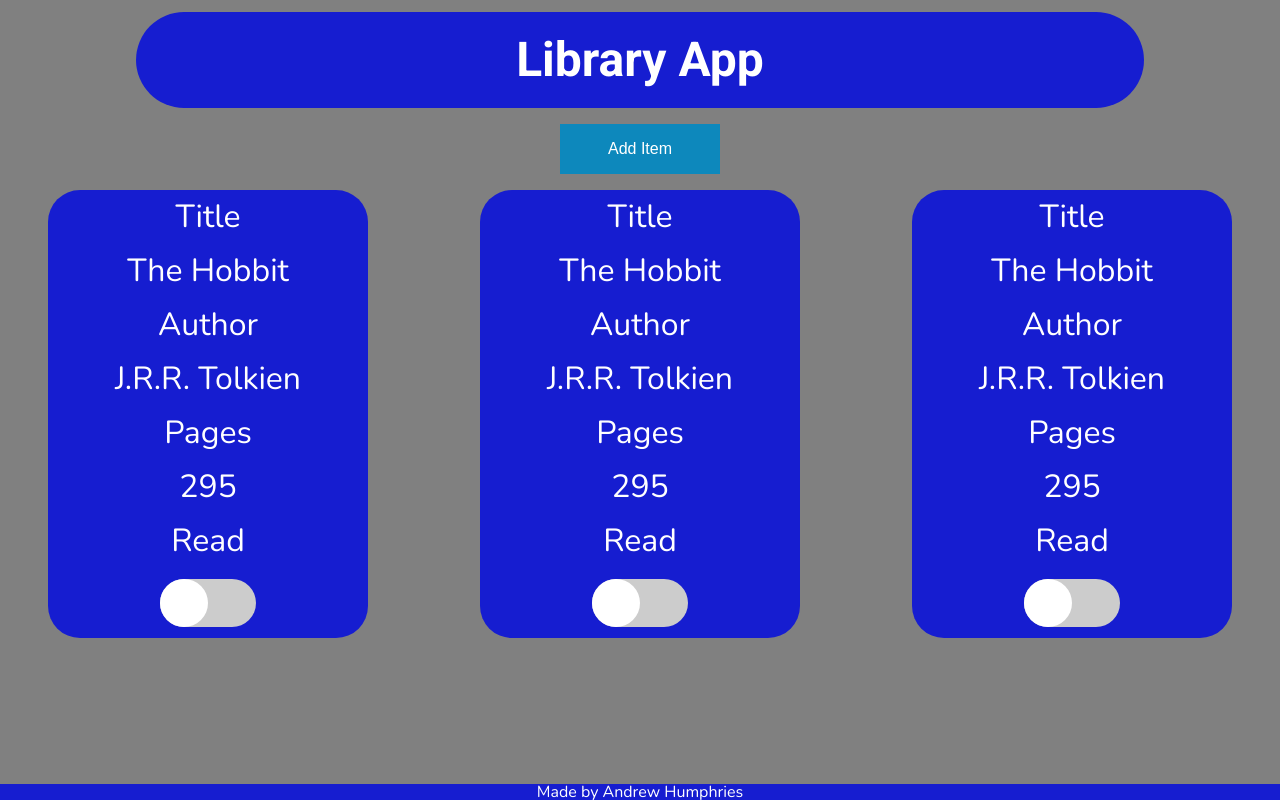
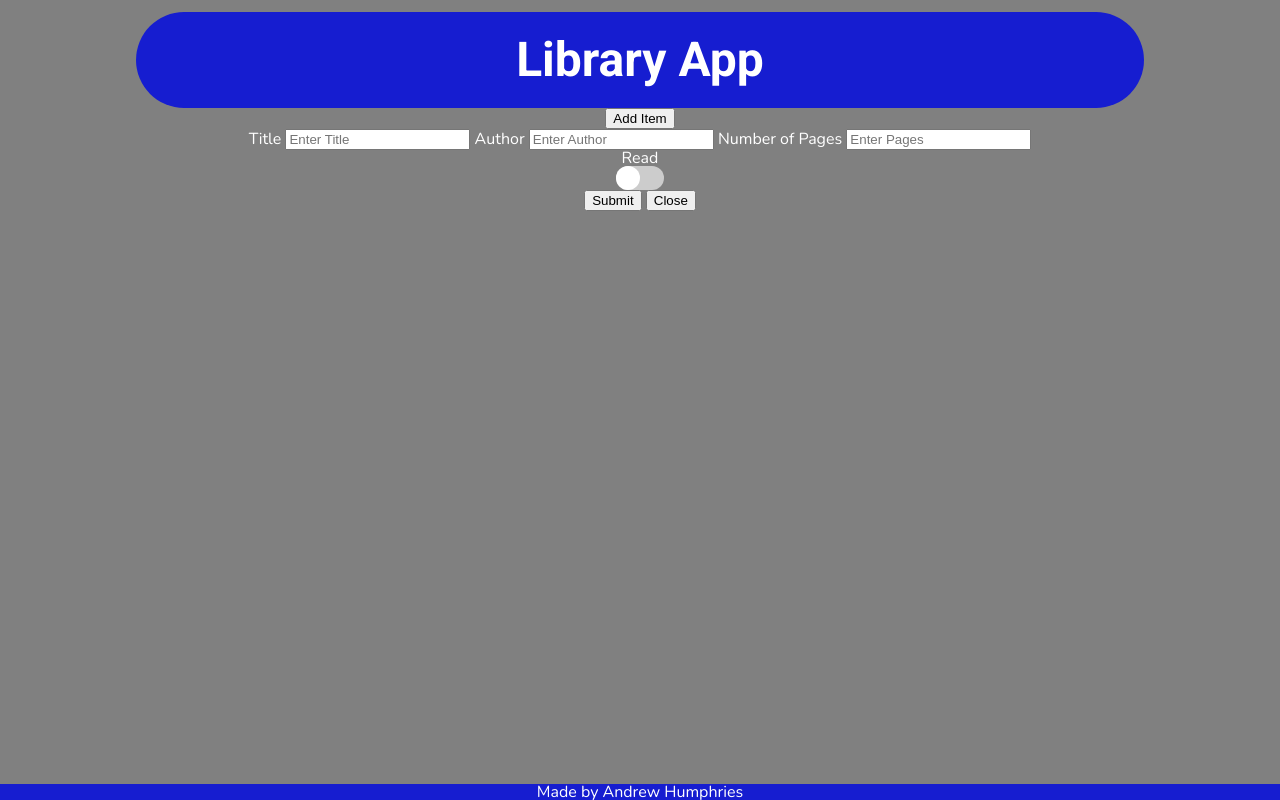
Before and after one commit to jehutymsms/Library-Odin-project, a plain HTML site: page index.html in a window 1280 px wide. Drawn offline with nearby package versions, Linux system fonts and the light colour scheme.

Commit message:
Adjusted html with form to add items and removed other html as js will add dynamically

```diff
--- a/index.html
+++ b/index.html
@@ -18,10 +18,38 @@
   </div>
 </header>
 
-<button class="button">Add Item</button>
+
+<button class="addItem" onclick="openForm()">Add Item</button>
+
+<div class="form-popup" id="myForm">
+  <form action="" class="form-container" id= "myform">
+
+    <label for="title"><b>Title</b></label>
+    <input type="text" placeholder="Enter Title" name="title" required>
+
+    <label for="author"><b>Author</b></label>
+    <input type="text" placeholder="Enter Author" name="author" required>
+
+    <label for="pages"><b>Number of Pages</b></label>
+    <input type="number" placeholder="Enter Pages" name="pages" required>
+
+    <p>Read</p>
+
+    <div class="switch-toggle">
+      <label class="switch"  for= "read" >
+        <input type="checkbox" name="read" id ="read" >
+        <span class="slider round"></span>
+
+      </label>
+    </div>
+
+    <button type="submit" class="btn">Submit</button>
+    <button type="button" class="btn cancel" onclick="closeForm()">Close</button>
+  </form>
+</div>
 
 <div id = "section-body" class="section-body">
-  <div class="cardContainer">
+    <!-- <div class="cardContainer">
       <div class="card">
 
         <p>Title</p>
@@ -43,61 +71,11 @@
             </label>
           </form>
         </div>
+
+        <button class="removeItem" onclick="removeItem()">Remove Item</button>
+
       </div>
-  </div>
-
-  <div class="cardContainer">
-    <div class="card">
-
-      <p>Title</p>
-      <p>The Hobbit</p>
-
-      <p>Author</p>
-      <p>J.R.R. Tolkien</p>
-
-      <p>Pages</p>
-      <p>295</p>
-
-      <p>Read</p>
-
-      <div class="switch-toggle">
-        <form action="">
-          <label class="switch">
-            <input type="checkbox">
-            <span class="slider round"></span>
-          </label>
-        </form>
-      </div>
-    </div>
-  </div>
-
-  <div class="cardContainer">
-    <div class="card">
-
-      <p>Title</p>
-      <p>The Hobbit</p>
-
-      <p>Author</p>
-      <p>J.R.R. Tolkien</p>
-
-      <p>Pages</p>
-      <p>295</p>
-
-      <p>Read</p>
-
-      <div class="switch-toggle">
-        <form action="">
-          <label class="switch">
-            <input type="checkbox">
-            <span class="slider round"></span>
-          </label>
-        </form>
-      </div>
-    </div>
-  </div>
-
-
-
+    </div> -->
 
 
 
```
Lines whose indentation alone changed are shown as unchanged.
